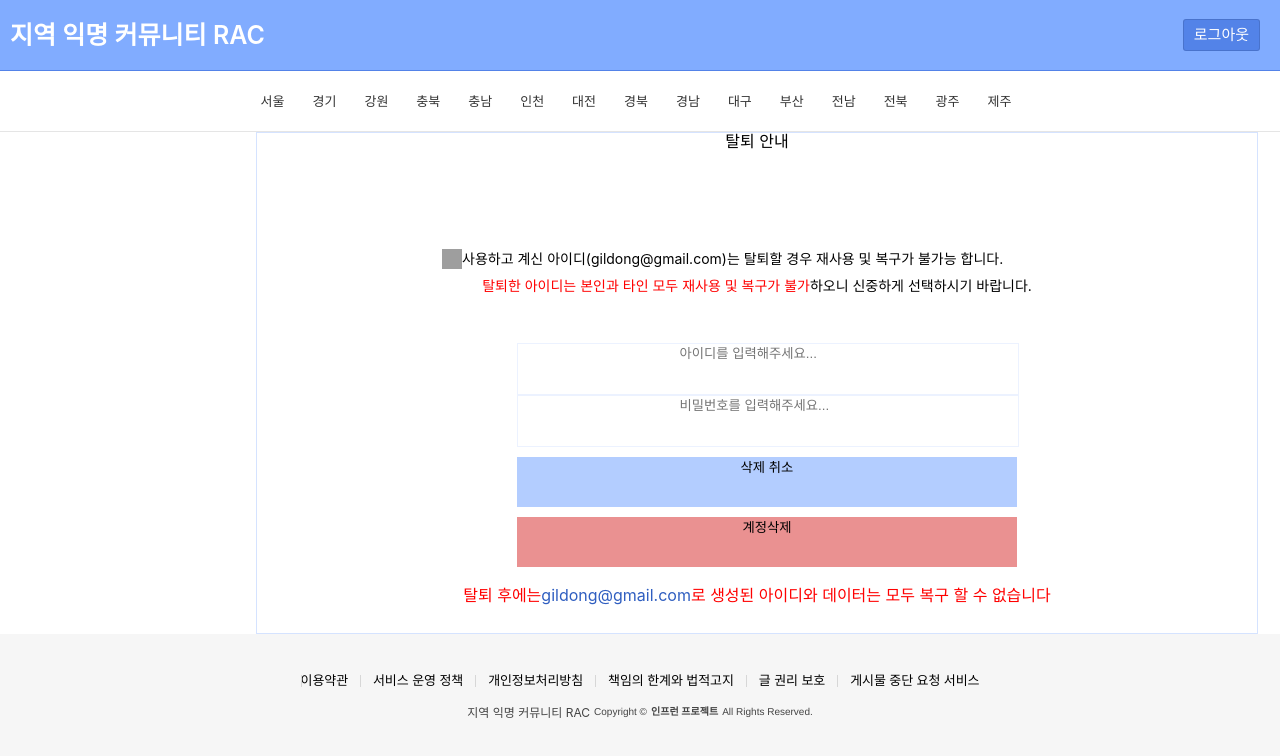
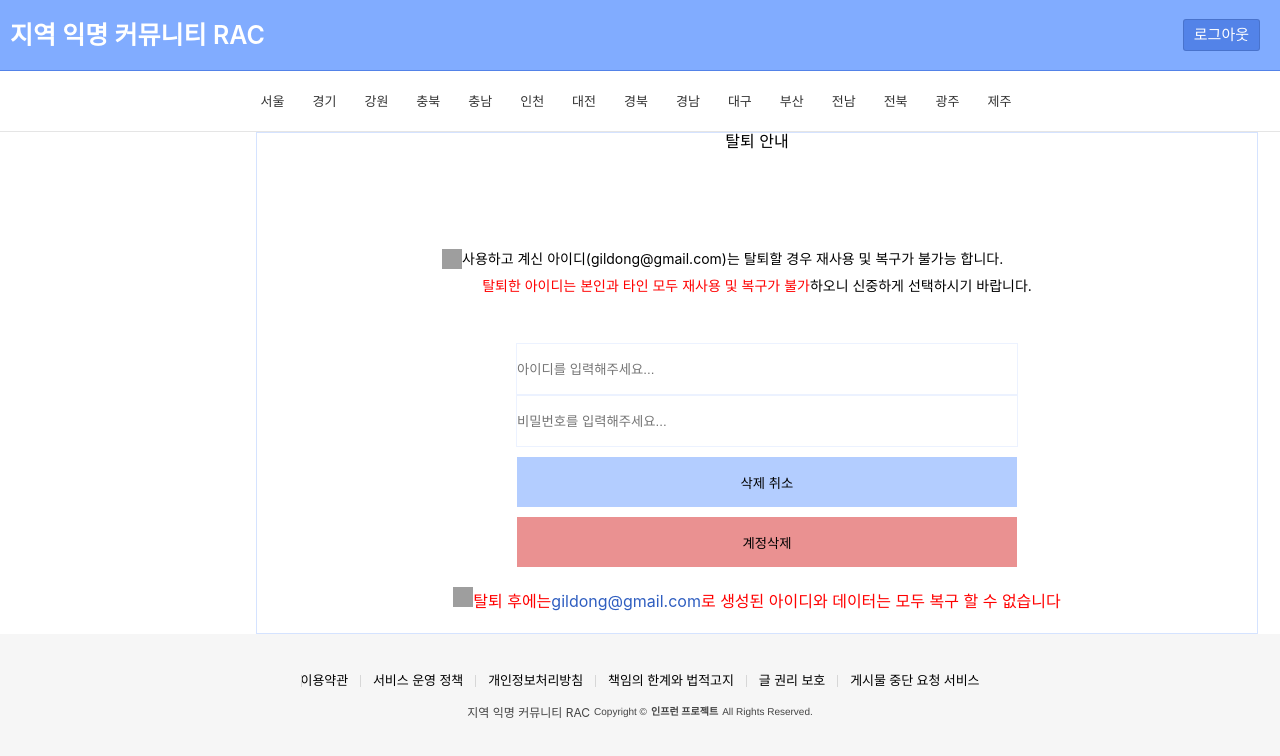
Before and after one commit to hamseungwan2023/InfleanProject, a React (Create React App) app in the folder client/: page /deleteAccount in a window 1280 px wide. Shown: the top 756 px of the page. Built offline with nearby package versions, Linux system fonts and the light colour scheme; grey boxes are pictures that could not be loaded.

Commit message:
css수정

```diff
--- a/client/src/routes/DeleteAccount.tsx
+++ b/client/src/routes/DeleteAccount.tsx
@@ -100,6 +100,14 @@ const DeleteAccount = () => {
             )}
           </div>
           <div className={Style.last_info}>
+            <img
+              src="https://cdn.iconscout.com/icon/free/png-256/free-check-1780563-1514439.png"
+              style={{
+                width: "20px",
+                height: "20px",
+                background: "#81ACFF",
+              }}
+            ></img>
             <span className={Style.text_red}>
               탈퇴 후에는
               <span className={Style.text_default}>{user.email}</span>로 생성된
--- a/client/src/routes/Profile.tsx
+++ b/client/src/routes/Profile.tsx
@@ -18,7 +18,6 @@ const Profile = () => {
   const [isLoading, setIsLoading] = useState<boolean>(false);
   const [userData, setUserData] = useState<string[]>([]);
 
-  const [toBeforeProfile, setToBeforeProfile] = useState<boolean>(false);
   const [showPass, setShowPass] = useState<boolean>(false);
   const [nickName, setNickName] = useState<string>("");
   const [password, setPassword] = useState<string>("");
@@ -184,7 +183,7 @@ const Profile = () => {
             </div>
             <button
               className={Style.retouchBtn}
-              onClick={() => setToBeforeProfile(true)}
+              onClick={() => setUserReTouch(true)}
             >
               수정 취소
             </button>
--- a/client/src/routes/deleteAccount.module.scss
+++ b/client/src/routes/deleteAccount.module.scss
@@ -23,24 +23,30 @@
   }
   .checkInput_wrapper {
     margin-top: 5%;
+    margin-left: 20px;
     .input_wrapper {
-      margin-left: 26%;
-      width: 500px;
-      height: 50px;
-      border: $main100 1px solid;
+      input {
+        width: 500px;
+        height: 50px;
+        border: $main100 1px solid;
+      }
     }
   }
   .button_wrapper {
     margin-left: 26%;
+    button {
+      height: 50px;
+      width: 500px;
+    }
     .normal_btn {
+      height: 50px;
       width: 500px;
-      height: 50px;
       background-color: $main300;
       margin-top: 10px;
     }
     .red_btn {
+      height: 50px;
       width: 500px;
-      height: 50px;
       background-color: rgb(234, 145, 145);
       margin-top: 10px;
     }
--- a/client/src/routes/profile.module.scss
+++ b/client/src/routes/profile.module.scss
@@ -84,10 +84,9 @@
         border: 0px;
       }
       button {
-        position: relative;
-        left: 90%;
-        top: -22px;
+        margin-left: 1px;
         cursor: pointer;
+        height: 30px;
         border: none;
         background-color: white;
       }
```
Also changed, not shown: client/src/App.tsx (+11 -8 lines), client/src/components/ProtectedRoute.tsx (+9 -6 lines).
